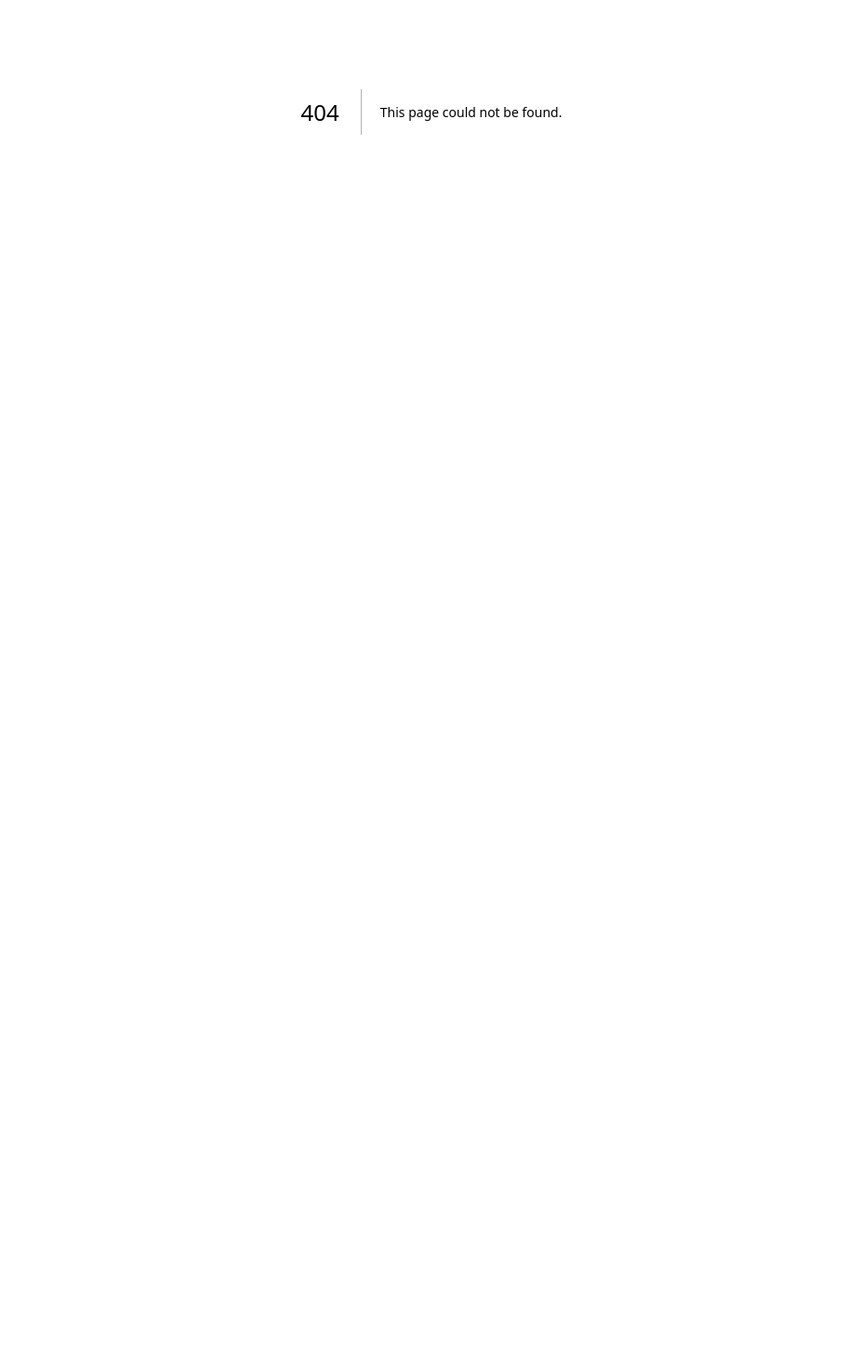
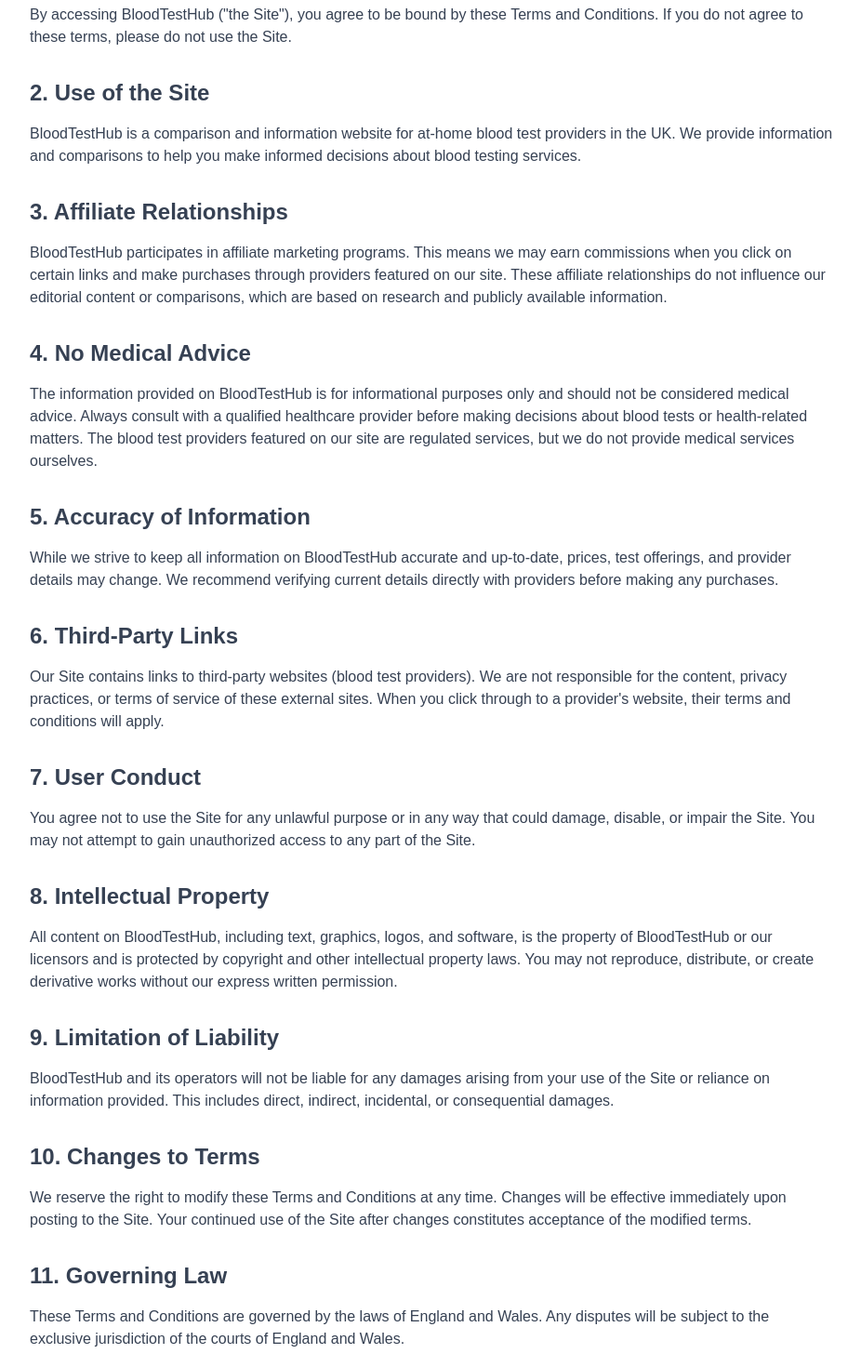
Before and after one commit to JamesMcCarthy1984/blood-test-affiliate, a Next.js app: page /terms in a window 1280 px wide. Before the commit this address had no page. Shown: the part 280-1750 px from the top of the page at 93% size, without its empty margins (176-1102 px from the left). Before the commit the page ends 800 px from the top, so only its background shows below. Built offline with nearby package versions, Linux system fonts and the light colour scheme.

Commit message:
Added Terms & Conditions page

```diff
--- /dev/null
+++ b/src/app/terms/page.js
@@ -0,0 +1,99 @@
+import Header from '@/components/Header'
+import Footer from '@/components/Footer'
+
+export const metadata = {
+  title: 'Terms & Conditions | BloodTestHub',
+  description: 'Terms of use for BloodTestHub.',
+}
+
+export default function TermsPage() {
+  return (
+    <>
+      <Header />
+      <main className="max-w-4xl mx-auto px-4 py-12">
+        <h1 className="text-4xl font-bold mb-8 text-black">Terms & Conditions</h1>
+        <div className="prose prose-lg max-w-none text-gray-700 space-y-6">
+          <p className="text-sm text-gray-500 mb-8">Last updated: January 22, 2026</p>
+
+          <h2 className="text-2xl font-bold mt-8 mb-4">1. Agreement to Terms</h2>
+          <p>
+            By accessing BloodTestHub ("the Site"), you agree to be bound by these Terms and Conditions.
+            If you do not agree to these terms, please do not use the Site.
+          </p>
+
+          <h2 className="text-2xl font-bold mt-8 mb-4">2. Use of the Site</h2>
+          <p>
+            BloodTestHub is a comparison and information website for at-home blood test providers in the UK.
+            We provide information and comparisons to help you make informed decisions about blood testing services.
+          </p>
+
+          <h2 className="text-2xl font-bold mt-8 mb-4">3. Affiliate Relationships</h2>
+          <p>
+            BloodTestHub participates in affiliate marketing programs. This means we may earn commissions when you
+            click on certain links and make purchases through providers featured on our site. These affiliate relationships
+            do not influence our editorial content or comparisons, which are based on research and publicly available information.
+          </p>
+
+          <h2 className="text-2xl font-bold mt-8 mb-4">4. No Medical Advice</h2>
+          <p>
+            The information provided on BloodTestHub is for informational purposes only and should not be considered
+            medical advice. Always consult with a qualified healthcare provider before making decisions about blood tests
+            or health-related matters. The blood test providers featured on our site are regulated services, but we do not
+            provide medical services ourselves.
+          </p>
+
+          <h2 className="text-2xl font-bold mt-8 mb-4">5. Accuracy of Information</h2>
+          <p>
+            While we strive to keep all information on BloodTestHub accurate and up-to-date, prices, test offerings,
+            and provider details may change. We recommend verifying current details directly with providers before making
+            any purchases.
+          </p>
+
+          <h2 className="text-2xl font-bold mt-8 mb-4">6. Third-Party Links</h2>
+          <p>
+            Our Site contains links to third-party websites (blood test providers). We are not responsible for the content,
+            privacy practices, or terms of service of these external sites. When you click through to a provider's website,
+            their terms and conditions will apply.
+          </p>
+
+          <h2 className="text-2xl font-bold mt-8 mb-4">7. User Conduct</h2>
+          <p>
+            You agree not to use the Site for any unlawful purpose or in any way that could damage, disable, or impair
+            the Site. You may not attempt to gain unauthorized access to any part of the Site.
+          </p>
+
+          <h2 className="text-2xl font-bold mt-8 mb-4">8. Intellectual Property</h2>
+          <p>
+            All content on BloodTestHub, including text, graphics, logos, and software, is the property of BloodTestHub
+            or our licensors and is protected by copyright and other intellectual property laws. You may not reproduce,
+            distribute, or create derivative works without our express written permission.
+          </p>
+
+          <h2 className="text-2xl font-bold mt-8 mb-4">9. Limitation of Liability</h2>
+          <p>
+            BloodTestHub and its operators will not be liable for any damages arising from your use of the Site or
+            reliance on information provided. This includes direct, indirect, incidental, or consequential damages.
+          </p>
+
+          <h2 className="text-2xl font-bold mt-8 mb-4">10. Changes to Terms</h2>
+          <p>
+            We reserve the right to modify these Terms and Conditions at any time. Changes will be effective immediately
+            upon posting to the Site. Your continued use of the Site after changes constitutes acceptance of the modified terms.
+          </p>
+
+          <h2 className="text-2xl font-bold mt-8 mb-4">11. Governing Law</h2>
+          <p>
+            These Terms and Conditions are governed by the laws of England and Wales. Any disputes will be subject to
+            the exclusive jurisdiction of the courts of England and Wales.
+          </p>
+
+          <h2 className="text-2xl font-bold mt-8 mb-4">12. Contact Us</h2>
+          <p>
+            If you have questions about these Terms and Conditions, please contact us at: <a href="mailto:hello@bloodtesthub.com" className="text-pink-600 hover:text-pink-700">hello@bloodtesthub.com</a>
+          </p>
+        </div>
+      </main>
+      <Footer />
+    </>
+  )
+}
```
